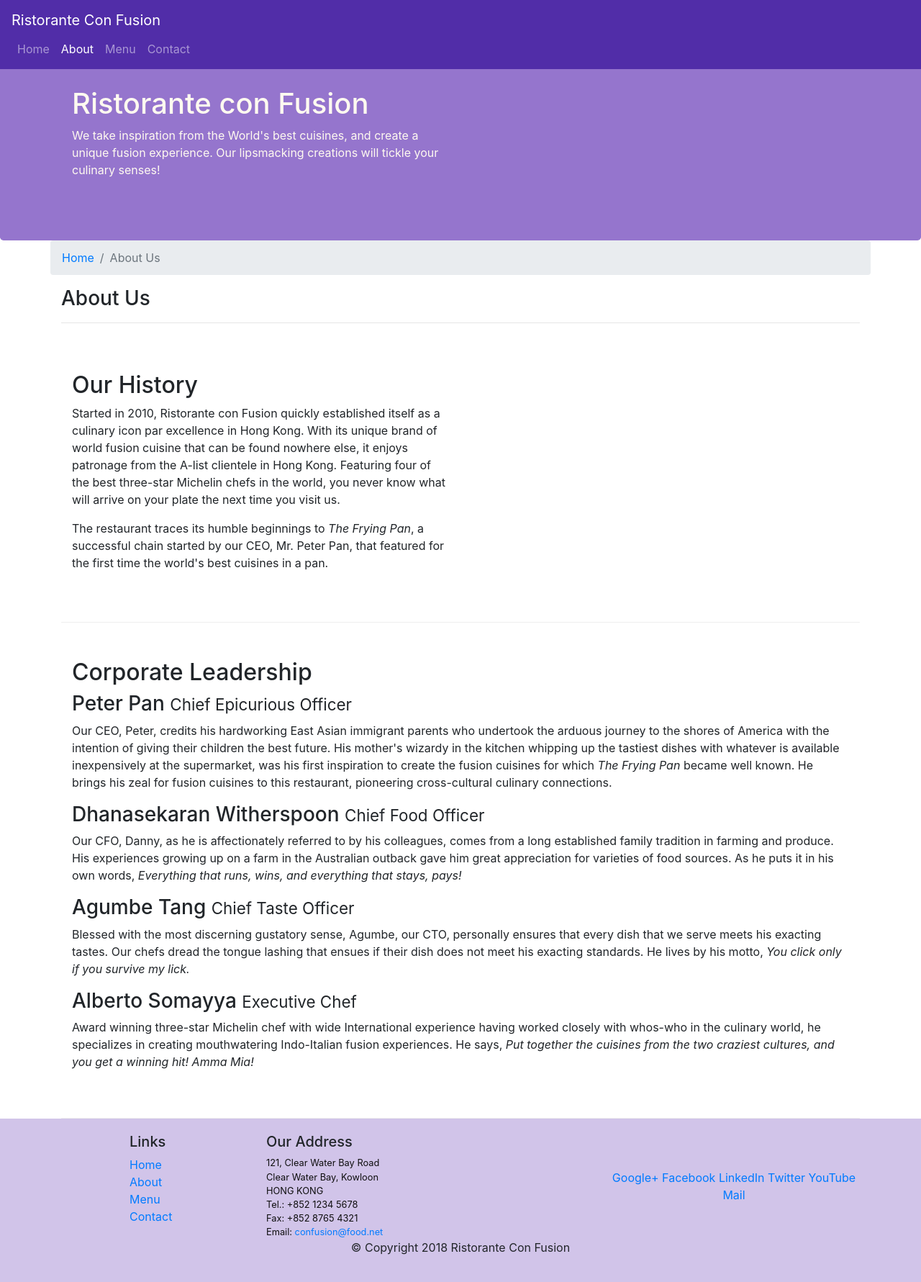
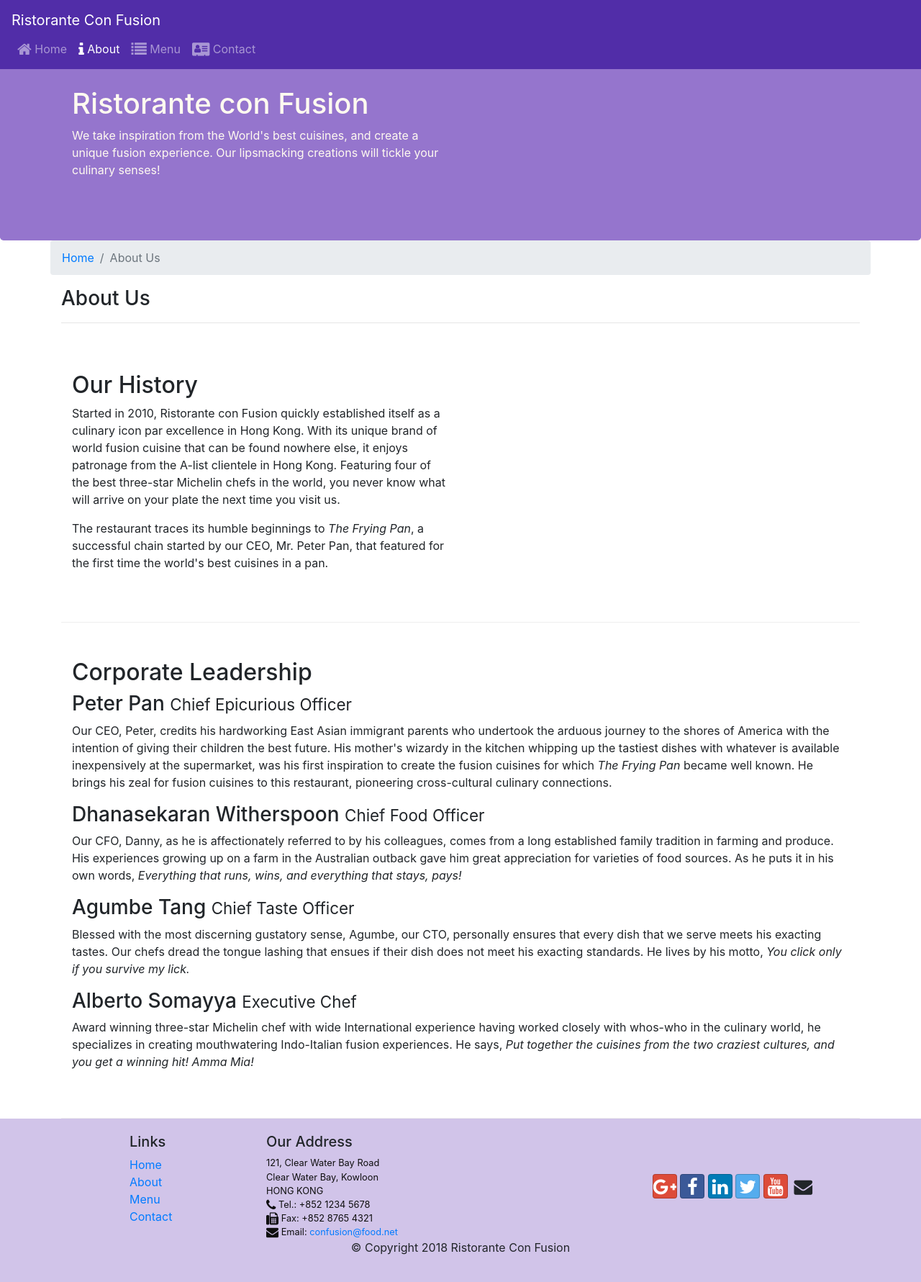
Before and after one commit to j-sidhu/full_stack_hkust, a website: page front_end/conFusion/aboutus.html in a window 1280 px wide. Shown: the whole page at 72% size. Drawn offline with nearby package versions, Linux system fonts and the light colour scheme.

Commit message:
FE-2 Icon Fonts

```diff
--- a/front_end/conFusion/aboutus.html
+++ b/front_end/conFusion/aboutus.html
@@ -8,7 +8,8 @@
 
     <!-- Bootstrap CSS -->
     <link rel="stylesheet" href="node_modules/bootstrap/dist/css/bootstrap.min.css">
-    <!-- Custom CSS -->
+    <link rel="stylesheet" href="node_modules/font-awesome/css/font-awesome.min.css">
+    <link rel="stylesheet" href="node_modules/bootstrap-social/bootstrap-social.css">
     <link rel="stylesheet" href="css/styles.css">
 
     <title>Ristorante Con Fusion: About Us</title>
@@ -20,13 +21,21 @@
             <button class="navbar-toggler" type="button" data-toggle="collapse" data-target="#Navbar">
                 <span class="navbar-toggler-icon"></span>
             </button>
-            <a class="navbar-brand mr-auto" href="./index.html">Ristorante Con Fusion</a>
+            <a class="navbar-brand mr-auto" href="#">Ristorante Con Fusion</a>
             <div class="collapse navbar-collapse" id="Navbar">
                 <ul class="navbar-nav mr-auto">
-                    <li class="nav-item"><a class="nav-link" href="./index.html">Home</a></li>
-                    <li class="nav-item active"><a class="nav-link" href="#">About</a></li>
-                    <li class="nav-item"><a class="nav-link" href="#">Menu</a></li>
-                    <li class="nav-item"><a class="nav-link" href="#">Contact</a></li>
+                    <li class="nav-item">
+                        <a class="nav-link" href="./index.html"><span class="fa fa-home fa-lg"></span> Home</a>
+                    </li>
+                    <li class="nav-item active">
+                        <a class="nav-link" href="#"><span class="fa fa-info fa-lg"></span> About</a>
+                    </li>
+                    <li class="nav-item">
+                        <a class="nav-link" href="#"><span class="fa fa-list fa-lg"></span> Menu</a>
+                    </li>
+                    <li class="nav-item">
+                        <a class="nav-link" href="#"><span class="fa fa-address-card fa-lg"></span> Contact</a>
+                    </li>
                 </ul>
             </div>
         </div>
@@ -89,7 +98,7 @@
                 <div class="col-4 offset-1 col-sm-2">
                     <h5>Links</h5>
                     <ul class="list-unstyled">
-                        <li><a href="#">Home</a></li>
+                        <li><a href="./index.html">Home</a></li>
                         <li><a href="#">About</a></li>
                         <li><a href="#">Menu</a></li>
                         <li><a href="#">Contact</a></li>
@@ -98,22 +107,34 @@
                 <div class="col-7 col-sm-5">
                     <h5>Our Address</h5>
                     <address>
-		              121, Clear Water Bay Road<br>
-		              Clear Water Bay, Kowloon<br>
-		              HONG KONG<br>
-		              Tel.: +852 1234 5678<br>
-		              Fax: +852 8765 4321<br>
-		              Email: <a href="mailto:confusion@food.net">confusion@food.net</a>
-		           </address>
+                      121, Clear Water Bay Road<br>
+                      Clear Water Bay, Kowloon<br>
+                      HONG KONG<br>
+                      <i class="fa fa-phone fa-lg"></i> Tel.: +852 1234 5678<br>
+                      <i class="fa fa-fax fa-lg"></i> Fax: +852 8765 4321<br>
+                      <i class="fa fa-envelope fa-lg"></i> Email: <a href="mailto:confusion@food.net">confusion@food.net</a>
+                   </address>
                 </div>
                 <div class="col-12 col-sm-4 align-self-center">
                     <div class="text-center">
-                        <a href="http://google.com/+">Google+</a>
-                        <a href="http://www.facebook.com/profile.php?id=">Facebook</a>
-                        <a href="http://www.linkedin.com/in/">LinkedIn</a>
-                        <a href="http://twitter.com/">Twitter</a>
-                        <a href="http://youtube.com/">YouTube</a>
-                        <a href="mailto:">Mail</a>
+                        <a class="btn btn-social-icon btn-google" href="http://google.com/+">
+                            <i class="fa fa-google-plus fa-lg"></i>
+                        </a>
+                        <a class="btn btn-social-icon btn-facebook" href="http://www.facebook.com/profile.php?id=">
+                            <i class="fa fa-facebook fa-lg"></i>
+                        </a>
+                        <a class="btn btn-social-icon btn-linkedin" href="http://www.linkedin.com/in/">
+                            <i class="fa fa-linkedin fa-lg"></i>
+                        </a>
+                        <a class="btn btn-social-icon btn-twitter" href="http://twitter.com/">
+                            <i class="fa fa-twitter fa-lg"></i>
+                        </a>
+                        <a class="btn btn-social-icon btn-google" href="http://youtube.com/">
+                            <i class="fa fa-youtube fa-lg"></i>
+                        </a>
+                        <a class="btn btn-social-icon" href="mailto:">
+                            <i class="fa fa-envelope fa-lg"></i>
+                        </a>
                     </div>
                 </div>
            </div>
--- a/front_end/conFusion/package.json
+++ b/front_end/conFusion/package.json
@@ -15,6 +15,8 @@
   },
   "dependencies": {
     "bootstrap": "^4.3.1",
+    "bootstrap-social": "^5.1.1",
+    "font-awesome": "^4.7.0",
     "jquery": "^3.4.1",
     "popper": "^1.0.1",
     "popper.js": "^1.12.9"
```
Also changed, not shown: front_end/conFusion/index.html (+35 -13 lines).
